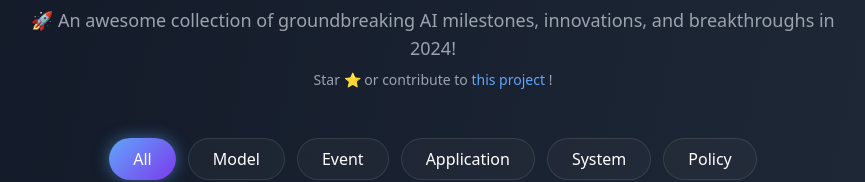
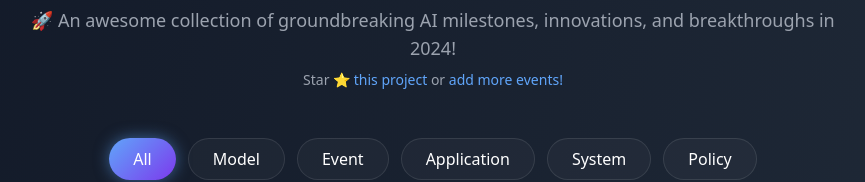
Before and after one commit to C0ldSmi1e/Awesome-AI-2024, a plain HTML site: page index.html in a window 1280 px wide. Shown: the part 134-316 px from the top of the page, without its empty margins (207-1072 px from the left). Drawn offline with nearby package versions, Linux system fonts and the light colour scheme.

Commit message:
update subtitle

```diff
--- a/index.html
+++ b/index.html
@@ -21,7 +21,7 @@
             <p class="text-gray-400 mt-4 text-lg">
                 🚀 An awesome collection of groundbreaking AI milestones, innovations, and breakthroughs in 2024!
                 <span class="block text-sm mt-2">
-                    Star ⭐️ or contribute to
+                    Star ⭐️
                     <a
                         class="text-blue-400 hover:text-blue-600"
                         href="https://github.com/C0ldSmi1e/awesome-ai-2024"
@@ -30,7 +30,15 @@
                     >
                         this project
                     </a>
-                    !
+                    or
+                    <a
+                        class="text-blue-400 hover:text-blue-600"
+                        href="https://github.com/C0ldSmi1e/Awesome-AI-2024/issues/new?assignees=&labels=milestone&projects=&template=add-milestone.yml&title=%5BMilestone%5D%3A+"
+                        target="_blank"
+                        rel="noopener noreferrer"
+                    >
+                        add more events!
+                    </a>
                 </span>
             </p>
 
```
